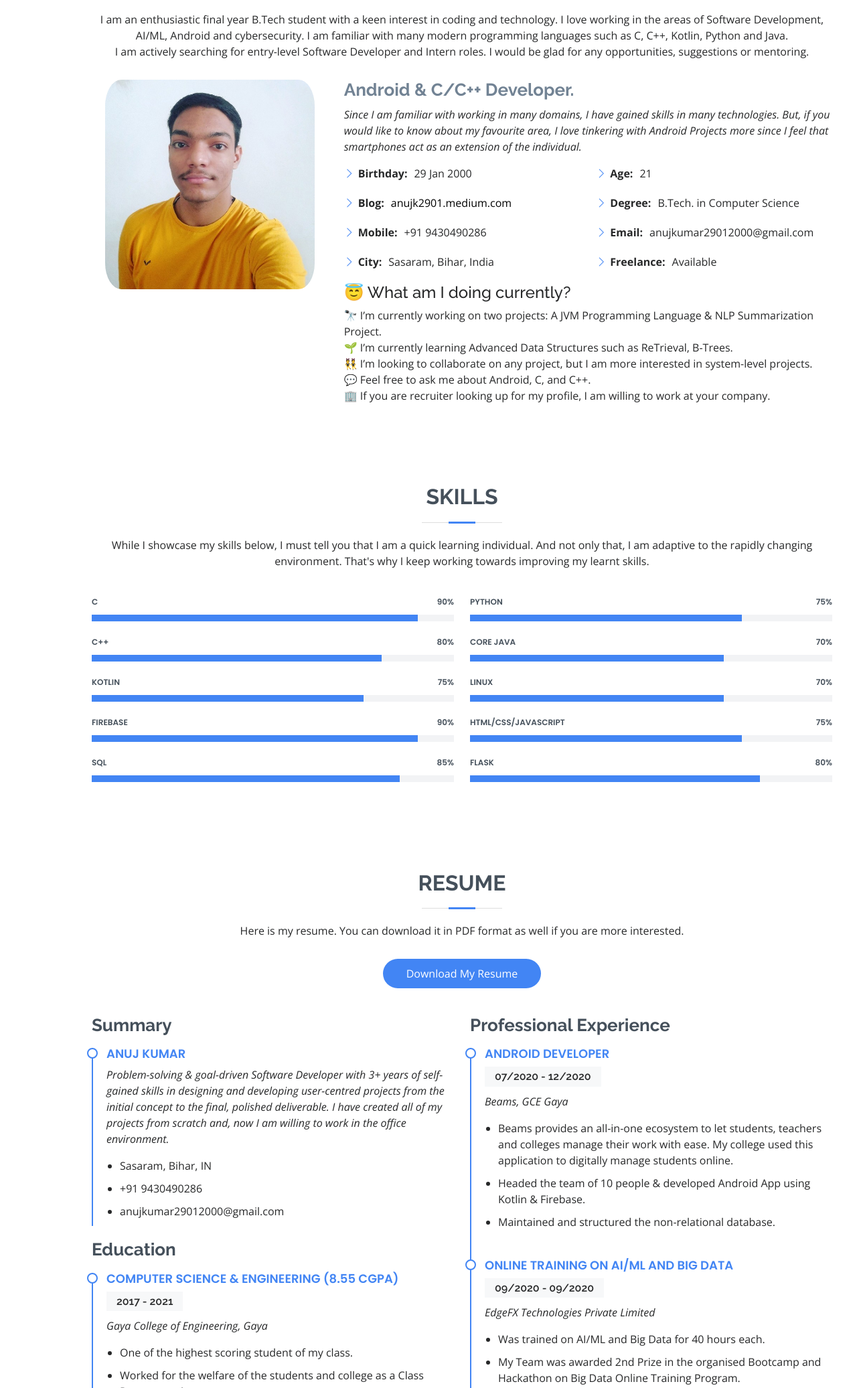
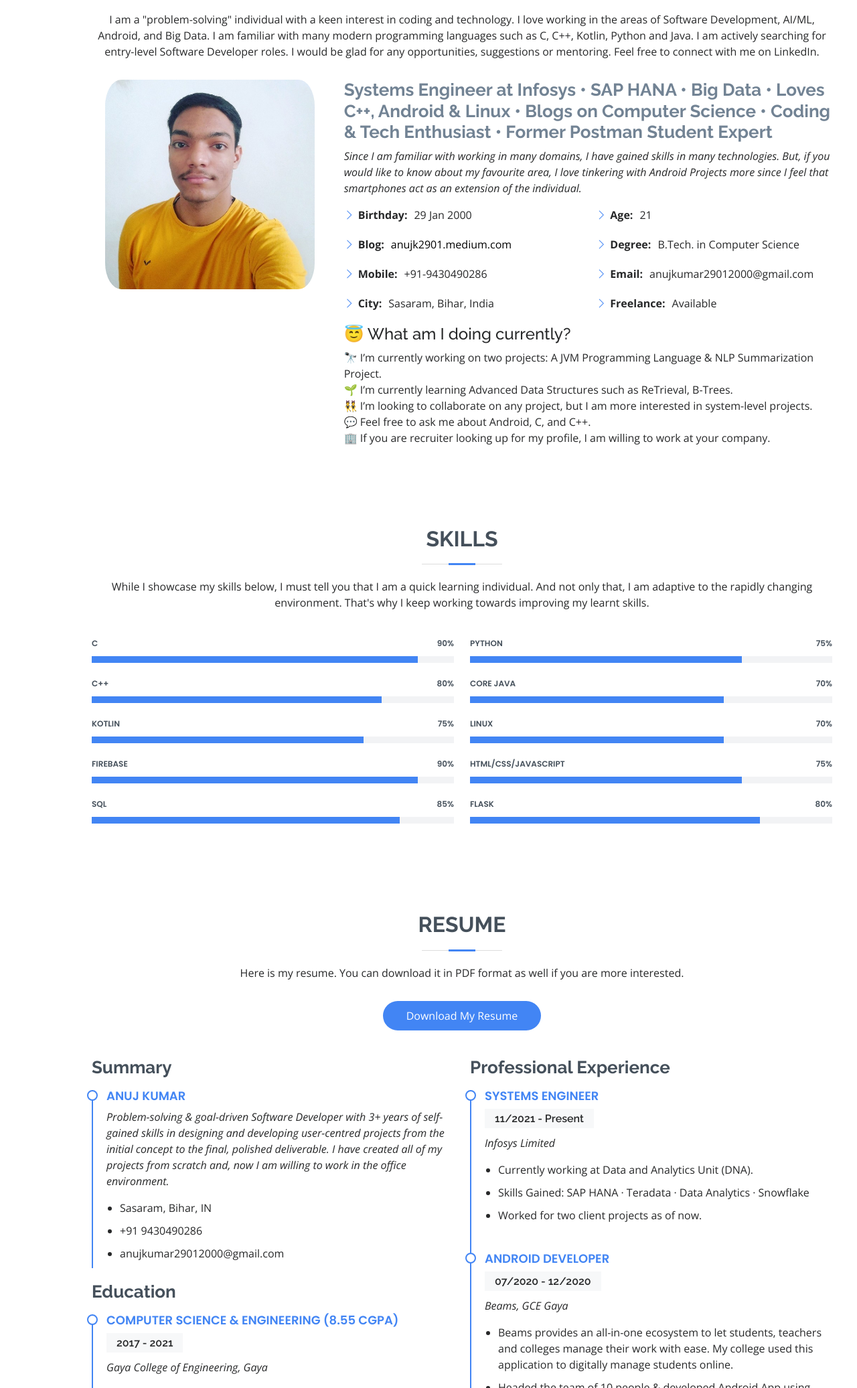
Before and after one commit to AnujK2901/anujk2901.github.io, a plain HTML site: page index.html in a window 1280 px wide. Shown: the part 921-2994 px from the top of the page at 67% size. Drawn offline with nearby package versions, Linux system fonts and the light colour scheme.

Commit message:
Removing bought domain name :(
Made few changes.

```diff
--- a/index.html
+++ b/index.html
@@ -5,19 +5,20 @@
     <meta charset="utf-8">
     <meta content="width=device-width, initial-scale=1.0" name="viewport">
 
-    <title>Anuj Kumar | anujk2901.me</title>
+    <title>Anuj Kumar | anujk2901.github.io</title>
     <meta content="Welcome to my profile! My name is Anuj Kumar and let's connect. If you want to say hi, I'll be happy to meet you more! :)"
           name="description">
-    <meta name="keywords" content="Anuj Kumar, AnujK2901, anujk2901, anujk2901.me, www.anujk2901.me, Anuj">
+    <meta name="keywords"
+          content="Anuj Kumar, AnujK2901, anujk2901, anujk2901.me, www.anujk2901.me, anujk2901.github.io, Anuj">
     <meta name="author" content="Anuj Kumar">
 
     <meta name="robots" content="index,follow"/>
 
-    <meta property='og:title' content="Anuj Kumar | anujk2901.me"/>
+    <meta property='og:title' content="Anuj Kumar | anujk2901.github.io"/>
     <meta property='og:image' content='assets/img/social_word.png'/>
     <meta property='og:description'
           content="Welcome to my profile! My name is Anuj Kumar and let's connect. If you want to say hi, I'll be happy to meet you more! :)"/>
-    <meta property='og:url' content='https://www.anujk2901.me'/>
+    <meta property='og:url' content='https://www.anujk2901.github.io'/>
 
     <!-- Favicons -->
     <link href="assets/img/favicon.png" rel="icon">
@@ -96,11 +97,11 @@
 
             <div class="section-title">
                 <h2>About</h2>
-                <p>I am an enthusiastic final year B.Tech student with a keen interest in coding and technology. I love
-                    working in the areas of Software Development, AI/ML, Android and cybersecurity. I am familiar with
-                    many modern programming languages such as C, C++, Kotlin, Python and Java. <br> I am actively
-                    searching for entry-level Software Developer and Intern roles. I would be glad for any
-                    opportunities, suggestions or mentoring.
+                <p>I am a "problem-solving" individual with a keen interest in coding and technology. I love working in
+                    the areas of Software Development, AI/ML, Android, and Big Data. I am familiar with many modern
+                    programming languages such as C, C++, Kotlin, Python and Java. I am actively searching for
+                    entry-level Software Developer roles. I would be glad for any opportunities, suggestions or
+                    mentoring. Feel free to connect with me on LinkedIn.
                 </p>
             </div>
 
@@ -110,7 +111,8 @@
                          style="border-radius: 12.5%; padding-left: 20px; padding-right: 20px">
                 </div>
                 <div class="col-lg-8 pt-4 pt-lg-0 content">
-                    <h3>Android &amp; C/C++ Developer.</h3>
+                    <h3>Systems Engineer at Infosys • SAP HANA • Big Data • Loves C++, Android & Linux • Blogs on
+                        Computer Science • Coding & Tech Enthusiast • Former Postman Student Expert</h3>
                     <p class="fst-italic">
                         Since I am familiar with working in many domains, I have gained skills in many technologies.
                         But, if you would like to know about my favourite area, I love tinkering with Android Projects
@@ -125,7 +127,7 @@
                                     <span><a href="https://anujk2901.medium.com" style="color: #000000">anujk2901.medium.com</a></span>
                                 </li>
                                 <li><i class="bi bi-chevron-right"></i> <strong>Mobile:</strong>
-                                    <span>+91 9430490286</span></li>
+                                    <span>+91-9430490286</span></li>
                                 <li><i class="bi bi-chevron-right"></i> <strong>City:</strong>
                                     <span>Sasaram, Bihar, India</span></li>
                             </ul>
@@ -323,6 +325,18 @@
                 </div>
                 <div class="col-lg-6">
                     <h3 class="resume-title">Professional Experience</h3>
+                    <div class="resume-item">
+                        <h4>Systems Engineer</h4>
+                        <h5>11/2021 - Present</h5>
+                        <p><em>Infosys Limited</em></p>
+                        <ul>
+                            <li> Currently working at Data and Analytics Unit (DNA).
+                            </li>
+                            <li>Skills Gained: SAP HANA · Teradata · Data Analytics · Snowflake</li>
+                            <li>Worked for two client projects as of now.
+                            </li>
+                        </ul>
+                    </div>
                     <div class="resume-item">
                         <h4>Android Developer</h4>
                         <h5>07/2020 - 12/2020</h5>
```
Also changed, not shown: 3 other files.
